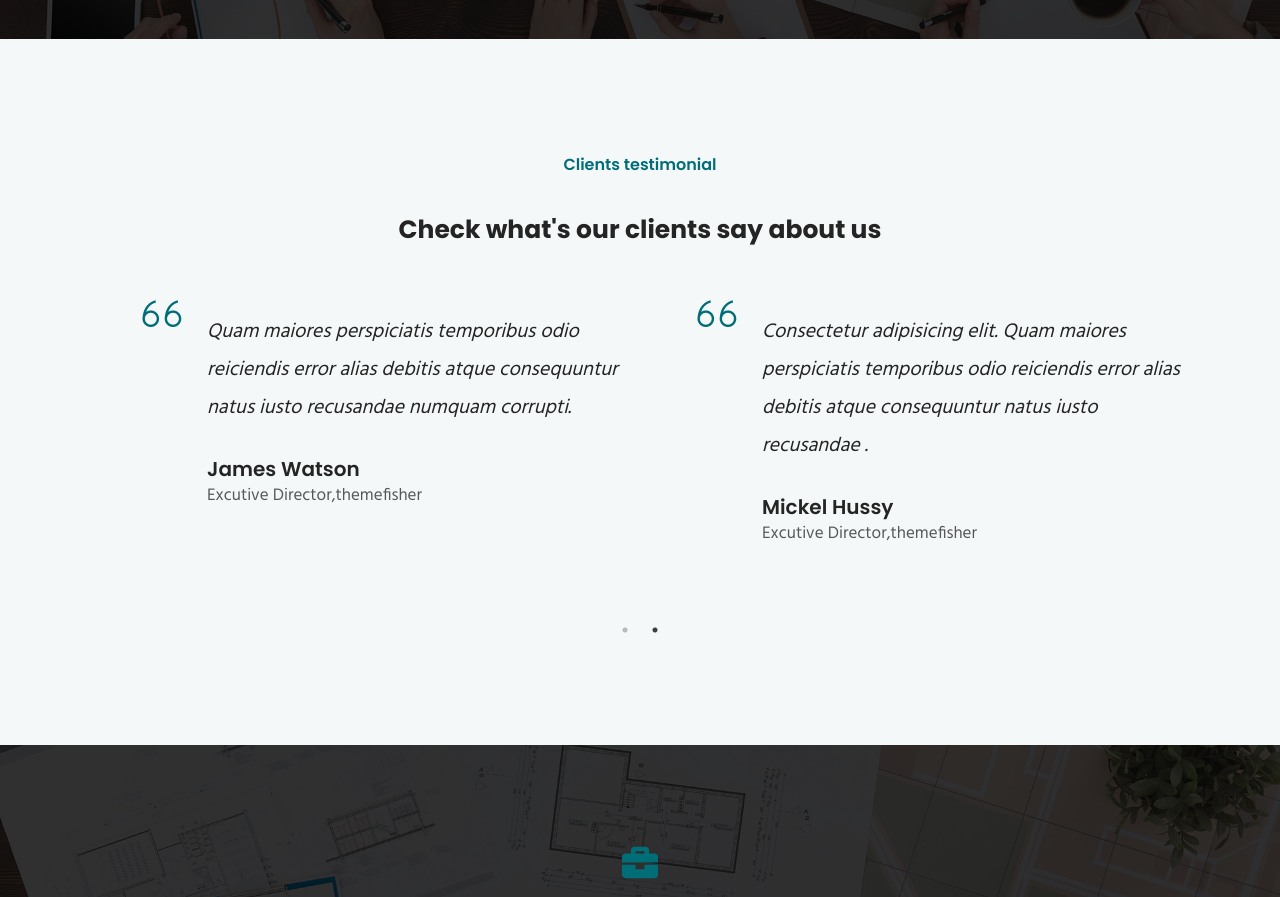
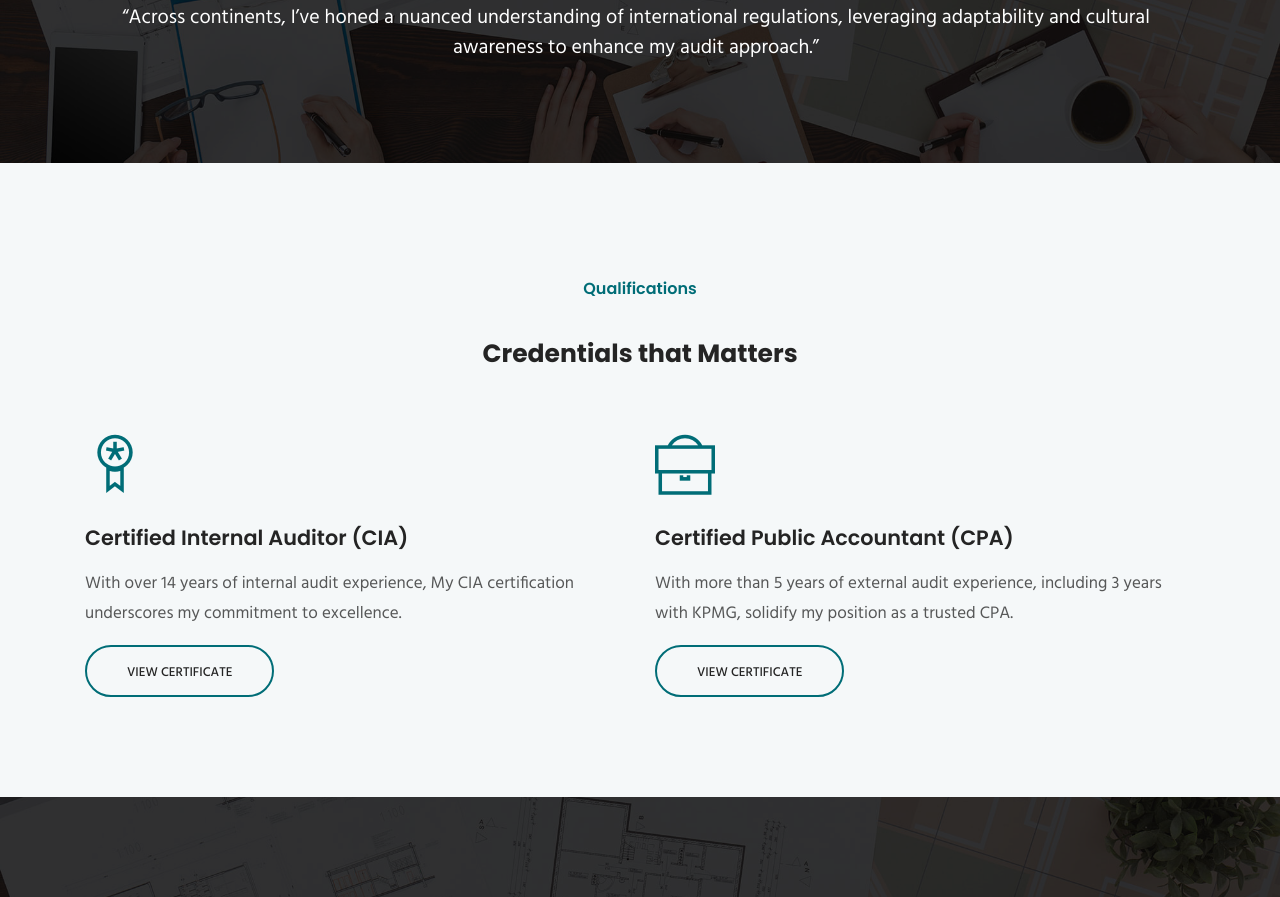
Before and after one commit to jenlopoz/refranciscoconsulting.com, a website: page theme/about.html in a window 1280 px wide. Shown: the part 2304-3201 px from the top of the page. Drawn offline with Linux system fonts and the light colour scheme; some packages are replaced by stand-ins of ours.

Commit message:
Enhancement on About Page

```diff
--- a/theme/about.html
+++ b/theme/about.html
@@ -125,18 +125,21 @@
 
 <!-- Section About End -->
 
-<section class="about-info section pt-0">
+<section class="section testimonial bg-gray">
 	<div class="container">
 		<div class="row justify-content-center">
 			<div class="col-lg-7 text-center">
 				<div class="section-title">
-					<span class="h6 text-color"></span>
 					<h2 class="mt-3 content-title">Skills and Expertice</h2>
 				</div>
 			</div>
 		</div>
-		<div class="row justify-content-center">
-			<div class="col-lg-4 col-md-6 col-12">
+	</div>
+
+	<div class="container">
+		<div class="row justify-content-center mt-5">
+			<div class="row justify-content-center mt-5">
+				<div class="col-lg-6 col-md-6 col-12">
 				  <div class="intro-item mb-5 mb-lg-0">
 					<i class="ti-medall color-one"></i>
 					<h4 class="mt-4 mb-3">KPMG Manila Philippines</h4>
@@ -145,7 +148,7 @@
 					</p>
 				  </div>
 				</div>
-			<div class="col-lg-4 col-md-6">
+				<div class="col-lg-6 col-md-6">
 				  <div class="intro-item mb-5 mb-lg-0">
 					<i class="ti-briefcase color-one"></i>
 					<h4 class="mt-4 mb-3">Central Bank Expertise</h4>
@@ -155,8 +158,8 @@
 				  </div>
 				</div>
 			  </div>
-		  <div class="row justify-content-center">
-			<div class="col-lg-4 col-md-6 col-12">
+			  <div class="row justify-content-center mt-5">
+				<div class="col-lg-6 col-md-6 col-12">
 				  <div class="intro-item mb-5 mb-lg-0">
 					<i class="ti-user color-one"></i>
 					<h4 class="mt-4 mb-3">Lead Auditor Roles</h4>
@@ -165,13 +168,14 @@
 					</p>
 				  </div>
 				</div>
-			<div class="col-lg-4 col-md-6">
+				<div class="col-lg-6 col-md-6">
 				  <div class="intro-item mb-5 mb-lg-0">
 					<i class="ti-layout-menu-v color-one"></i>
 					<h4 class="mt-4 mb-3">Risk Assessment Mastery</h4>
 					<p>
 						Had subsequent roles at the Provincial Health Services Authority (PHSA) and Lindquist, von Husen & Joyce LLP (LvHJ) that deepened my expertise in risk assessment and audit execution.
 					</p>
+				  </div>
 				</div>
 			  </div>
 		  </div>
@@ -199,61 +203,41 @@
 		<div class="row justify-content-center">
 			<div class="col-lg-7 text-center">
 				<div class="section-title">
-					<span class="h6 text-color">Clients testimonial</span>
-					<h2 class="mt-3 content-title">Check what's our clients say about us</h2>
+					<span class="h6 text-color">Qualifications</span>
+					<h2 class="mt-3 content-title">Credentials that Matters</h2>
 				</div>
 			</div>
 		</div>
 	</div>
 
 	<div class="container">
-		<div class="testimonial-wrap">
-			<div class="testimonial-item position-relative">
-				<i class="ti-quote-left text-color"></i>
-
-				<div class="testimonial-item-content">
-					<p class="testimonial-text">Quam maiores perspiciatis temporibus odio reiciendis error alias debitis atque consequuntur natus iusto recusandae numquam corrupti facilis blanditiis.</p>
-
-					<div class="testimonial-author">
-						<h5 class="mb-0 text-capitalize">Thomas Johnson</h5>
-						<p>Excutive Director,themefisher</p>
+		<div class="row justify-content-center mt-5">
+			<div class="col-lg-6 col-md-6 col-12">
+			  <div class="intro-item mb-5 mb-lg-0">
+				<i class="ti-medall color-one"></i>
+				<h4 class="mt-4 mb-3">Certified Internal Auditor (CIA)</h4>
+				<p>
+					With over 14 years of internal audit experience, My CIA certification underscores my commitment to excellence.
+				</p>
+				<a
+					href="contact.html"
+					class="btn btn-solid-border btn-round-full"
+					>View Certificate</a
+				  >
 			  </div>
 			</div>
-			</div>
-			<div class="testimonial-item position-relative">
-				<i class="ti-quote-left text-color"></i>
-
-				<div class="testimonial-item-content">
-					<p class="testimonial-text">Consectetur adipisicing elit. Quam maiores perspiciatis temporibus odio reiciendis error alias debitis atque consequuntur natus iusto recusandae .</p>
-
-					<div class="testimonial-author">
-						<h5 class="mb-0 text-capitalize">Mickel hussy</h5>
-						<p>Excutive Director,themefisher</p>
-					</div>
-				</div>
-			</div>
-			<div class="testimonial-item position-relative">
-				<i class="ti-quote-left text-color"></i>
-
-				<div class="testimonial-item-content">
-					<p class="testimonial-text">Quam maiores perspiciatis temporibus odio reiciendis error alias debitis atque consequuntur natus iusto recusandae numquam corrupti.</p>
-
-					<div class="testimonial-author">
-						<h5 class="mb-0 text-capitalize">James Watson</h5>
-						<p>Excutive Director,themefisher</p>
-					</div>
-				</div>
-			</div>
-			<div class="testimonial-item position-relative">
-				<i class="ti-quote-left text-color"></i>
-
-				<div class="testimonial-item-content">
-					<p class="testimonial-text">Consectetur adipisicing elit. Quam maiores perspiciatis temporibus odio reiciendis error alias debitis atque consequuntur natus iusto recusandae .</p>
-
-					<div class="testimonial-author">
-						<h5 class="mb-0 text-capitalize">Mickel hussy</h5>
-						<p>Excutive Director,themefisher</p>
-					</div>
+			<div class="col-lg-6 col-md-6">
+			  <div class="intro-item mb-5 mb-lg-0">
+				<i class="ti-briefcase color-one"></i>
+				<h4 class="mt-4 mb-3">Certified Public Accountant (CPA)</h4>
+				<p>
+					With more than 5 years of external audit experience, including 3 years with KPMG, solidify my position as a trusted CPA.
+				</p>
+				<a
+					href="contact.html"
+					class="btn btn-solid-border btn-round-full"
+					>View Certificate</a
+				  >
 			  </div>
 			</div>
 		  </div>
```
Also changed, not shown: theme/service.html (+0 -5 lines). Lines whose indentation alone changed are shown as unchanged.
